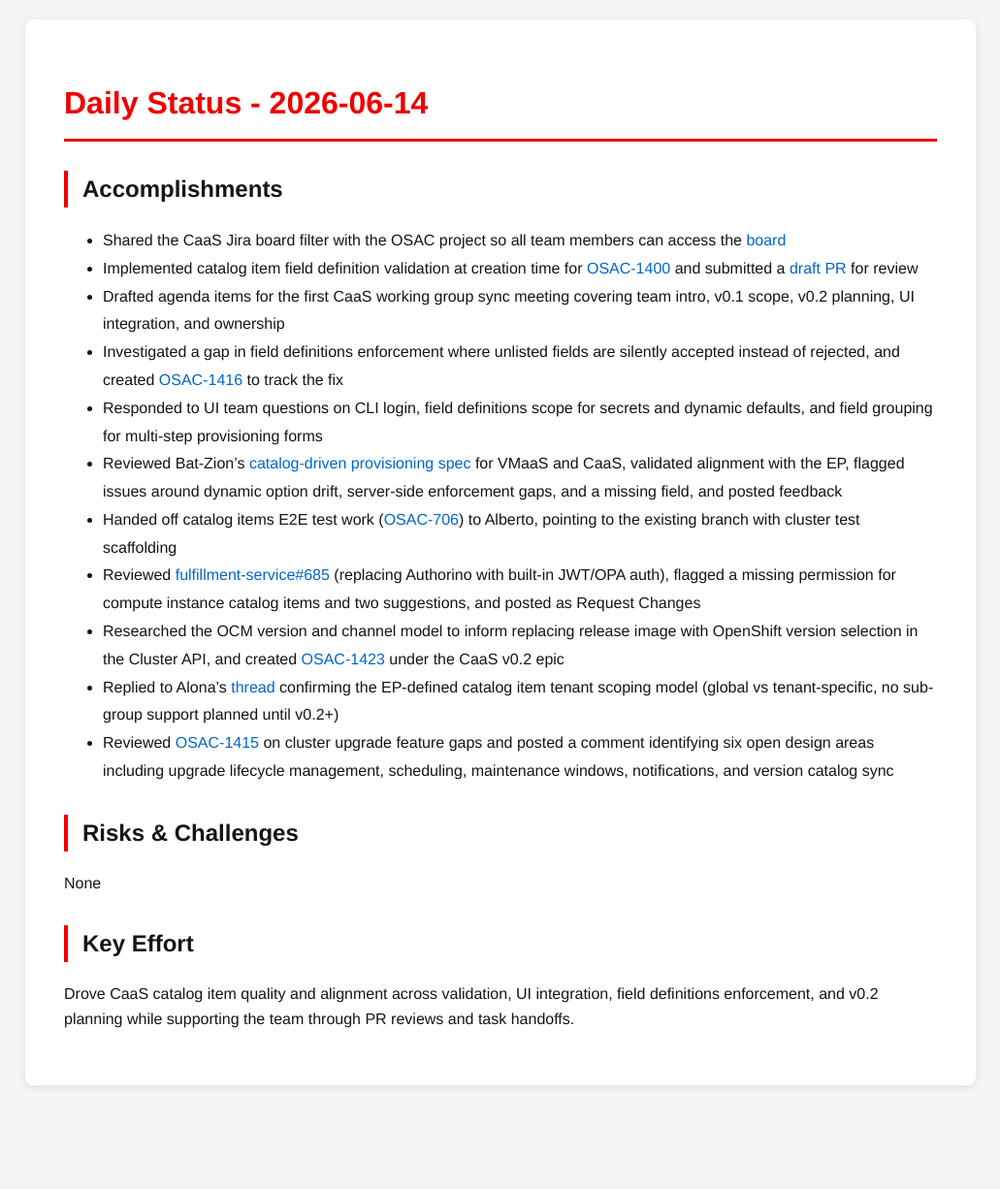
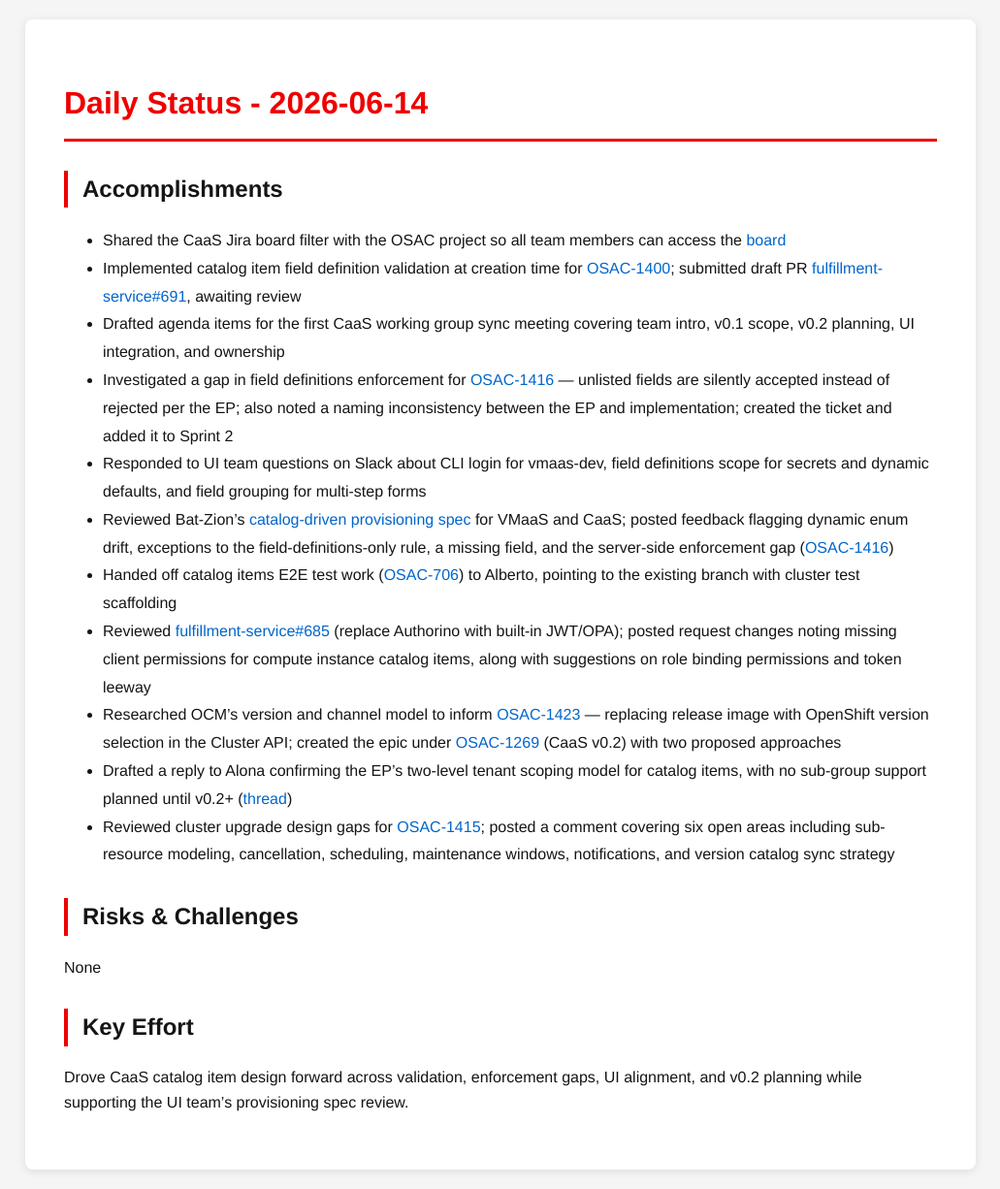
Before and after one commit to tzvatot/daily-status, a Jekyll site: the page built from 2026-06-14.md, in a window 1280 px wide. Shown: the whole page at 97% size, without its empty margins (124-1155 px from the left). Built offline with Jekyll 4.4.1, drawn with Linux system fonts in a browser that asks for light colours; before the commit the page ends 1139 px from its top, so only the background shows below that.

Commit message:
Daily status update - 2026-06-14

```diff
--- a/2026-06-14.md
+++ b/2026-06-14.md
@@ -8,19 +8,19 @@ date: 2026-06-14
 
 ## Accomplishments
 - Shared the CaaS Jira board filter with the OSAC project so all team members can access the [board](https://redhat.atlassian.net/jira/software/c/projects/OSAC/boards/12411)
-- Implemented catalog item field definition validation at creation time for [OSAC-1400](https://redhat.atlassian.net/browse/OSAC-1400) and submitted a [draft PR](https://github.com/osac-project/fulfillment-service/pull/691) for review
+- Implemented catalog item field definition validation at creation time for [OSAC-1400](https://redhat.atlassian.net/browse/OSAC-1400); submitted draft PR [fulfillment-service#691](https://github.com/osac-project/fulfillment-service/pull/691), awaiting review
 - Drafted agenda items for the first CaaS working group sync meeting covering team intro, v0.1 scope, v0.2 planning, UI integration, and ownership
-- Investigated a gap in field definitions enforcement where unlisted fields are silently accepted instead of rejected, and created [OSAC-1416](https://redhat.atlassian.net/browse/OSAC-1416) to track the fix
-- Responded to UI team questions on CLI login, field definitions scope for secrets and dynamic defaults, and field grouping for multi-step provisioning forms
-- Reviewed Bat-Zion's [catalog-driven provisioning spec](https://gist.github.com/batzionb/d6bb05faf56a1d8e9bf7ee194aa1356f) for VMaaS and CaaS, validated alignment with the EP, flagged issues around dynamic option drift, server-side enforcement gaps, and a missing field, and posted feedback
+- Investigated a gap in field definitions enforcement for [OSAC-1416](https://redhat.atlassian.net/browse/OSAC-1416) — unlisted fields are silently accepted instead of rejected per the EP; also noted a naming inconsistency between the EP and implementation; created the ticket and added it to Sprint 2
+- Responded to UI team questions on Slack about CLI login for vmaas-dev, field definitions scope for secrets and dynamic defaults, and field grouping for multi-step forms
+- Reviewed Bat-Zion's [catalog-driven provisioning spec](https://gist.github.com/batzionb/d6bb05faf56a1d8e9bf7ee194aa1356f) for VMaaS and CaaS; posted feedback flagging dynamic enum drift, exceptions to the field-definitions-only rule, a missing field, and the server-side enforcement gap ([OSAC-1416](https://redhat.atlassian.net/browse/OSAC-1416))
 - Handed off catalog items E2E test work ([OSAC-706](https://redhat.atlassian.net/browse/OSAC-706)) to Alberto, pointing to the existing branch with cluster test scaffolding
-- Reviewed [fulfillment-service#685](https://github.com/osac-project/fulfillment-service/pull/685) (replacing Authorino with built-in JWT/OPA auth), flagged a missing permission for compute instance catalog items and two suggestions, and posted as Request Changes
-- Researched the OCM version and channel model to inform replacing release image with OpenShift version selection in the Cluster API, and created [OSAC-1423](https://redhat.atlassian.net/browse/OSAC-1423) under the CaaS v0.2 epic
-- Replied to Alona's [thread](https://redhat-internal.slack.com/archives/C0B8GS1E8BS/p1781434297571249) confirming the EP-defined catalog item tenant scoping model (global vs tenant-specific, no sub-group support planned until v0.2+)
-- Reviewed [OSAC-1415](https://redhat.atlassian.net/browse/OSAC-1415) on cluster upgrade feature gaps and posted a comment identifying six open design areas including upgrade lifecycle management, scheduling, maintenance windows, notifications, and version catalog sync
+- Reviewed [fulfillment-service#685](https://github.com/osac-project/fulfillment-service/pull/685) (replace Authorino with built-in JWT/OPA); posted request changes noting missing client permissions for compute instance catalog items, along with suggestions on role binding permissions and token leeway
+- Researched OCM's version and channel model to inform [OSAC-1423](https://redhat.atlassian.net/browse/OSAC-1423) — replacing release image with OpenShift version selection in the Cluster API; created the epic under [OSAC-1269](https://redhat.atlassian.net/browse/OSAC-1269) (CaaS v0.2) with two proposed approaches
+- Drafted a reply to Alona confirming the EP's two-level tenant scoping model for catalog items, with no sub-group support planned until v0.2+ ([thread](https://redhat-internal.slack.com/archives/C0B8GS1E8BS/p1781434297571249))
+- Reviewed cluster upgrade design gaps for [OSAC-1415](https://redhat.atlassian.net/browse/OSAC-1415); posted a comment covering six open areas including sub-resource modeling, cancellation, scheduling, maintenance windows, notifications, and version catalog sync strategy
 
 ## Risks & Challenges
 None
 
 ## Key Effort
-Drove CaaS catalog item quality and alignment across validation, UI integration, field definitions enforcement, and v0.2 planning while supporting the team through PR reviews and task handoffs.
+Drove CaaS catalog item design forward across validation, enforcement gaps, UI alignment, and v0.2 planning while supporting the UI team's provisioning spec review.
```
